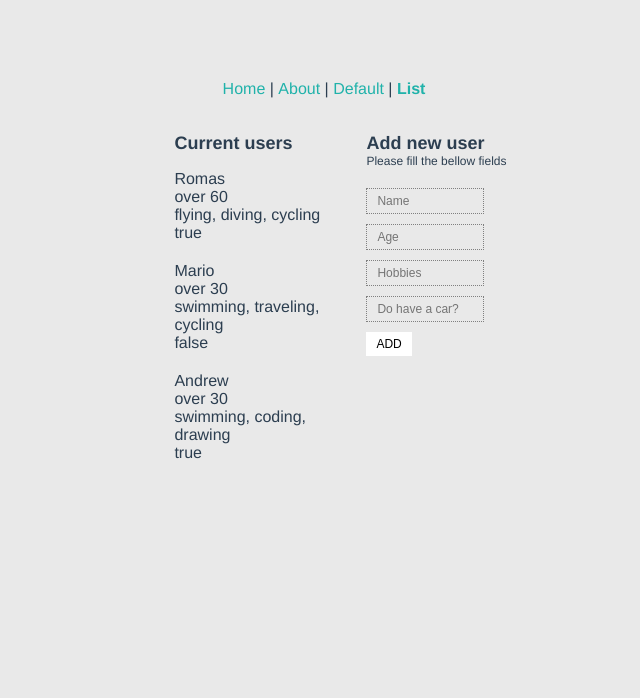
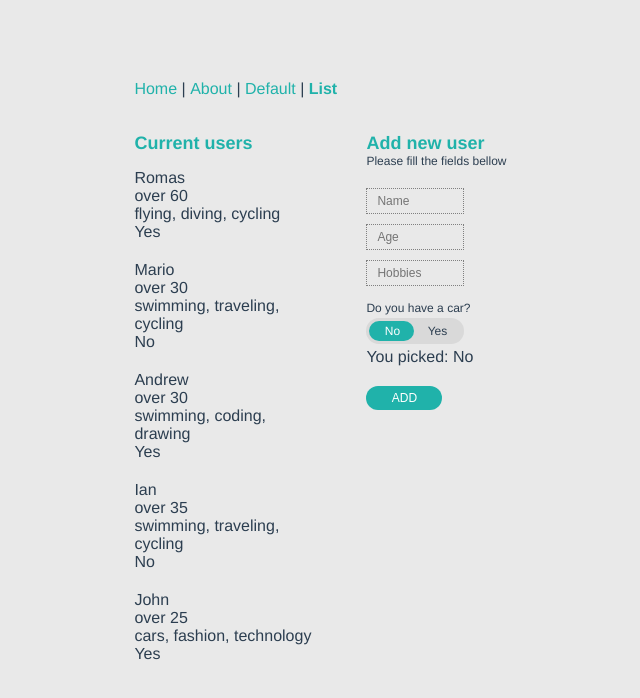
Before and after one commit to mario-iamb/vuejs_insta, a Vue app: page /#/list in a window 1280 px wide. Shown: the top 698 px of the page, without its empty margins (316-956 px from the left). Built offline with nearby package versions, Linux system fonts and the light colour scheme.

Commit message:
adding form to myList component

```diff
--- a/package.json
+++ b/package.json
@@ -15,6 +15,9 @@
     "@vue/cli-plugin-babel": "^3.0.1",
     "@vue/cli-plugin-eslint": "^3.0.1",
     "@vue/cli-service": "^3.0.1",
+    "node-sass": "^4.9.3",
+    "sass-loader": "^7.1.0",
+    "style-loader": "^0.22.1",
     "vue-template-compiler": "^2.5.17"
   },
   "eslintConfig": {
--- a/src/App.vue
+++ b/src/App.vue
@@ -17,6 +17,10 @@
 </template>
 
 <style>
+
+  #nav {
+    text-align: left;
+  }
 
   #nav a {
     color: lightseagreen;
--- a/src/components/MyList.vue
+++ b/src/components/MyList.vue
@@ -11,17 +11,42 @@
 
         <div class="add-users">
             <h2>Add new user</h2>
-            <p>Please fill the bellow fields</p>
-            <form action="">
-                <input type="text" placeholder="Name">
-                <br>
-                <input type="text" placeholder="Age">
-                <br>
-                <input type="text" placeholder="Hobbies">
-                <br>
-                <input type="text" placeholder="Do have a car?">
-                <br>
+            <p>Please fill the fields bellow</p>
+
+            <form v-on:submit="addUser">
+                <div class="field">
+                    <input type="text" v-model="newUser.name" placeholder="Name">
+                </div>
+
+                <div class="field">
+                    <input type="text" v-model="newUser.age" placeholder="Age">
+                </div>
+
+                <div class="field">
+                    <input type="text" v-model="newUser.hobbies" placeholder="Hobbies">
+                </div>
+
+                <div class="field">
+                    <p>Do you have a car?</p>
+
+                    <div class="switcher">
+                        <input type="radio" name="hasCar" v-bind:value="'No'" id="no" class="switcher__input switcher__input--yin" v-model="picked">
+                        <label for="no" class="switcher__label">No</label>
+
+                        <input type="radio" name="hasCar" v-bind:value="'Yes'" id="yes" class="switcher__input switcher__input--yang" v-model="picked">
+                        <label for="yes" class="switcher__label">Yes</label>
+
+                        <span class="switcher__toggle"></span>
+                    </div>
+
+                    <div class="new-div">
+                        <span>You picked: {{ picked }}</span>
+                    </div>
+                </div>
+
+                <div class="field">
                     <input type="submit" value="ADD">
+                </div>
             </form>
         </div>
     </div>
@@ -31,61 +56,114 @@
 <script>
 export default {
     name: 'MyList',
+
     data() {
         return {
+            picked: 'No',
+
+            newUser: {},
             users: [
                 {
                     name: 'Romas',
                     age: 'over 60',
                     hobbies: 'flying, diving, cycling',
-                    hasCar: true
+                    hasCar: 'Yes'
                 },
                 {
                     name: 'Mario',
                     age: 'over 30',
                     hobbies: 'swimming, traveling, cycling',
-                    hasCar: false
+                    hasCar: 'No'
                 },
                 {
                     name: 'Andrew',
                     age: 'over 30',
                     hobbies: 'swimming, coding, drawing',
-                    hasCar: true
+                    hasCar: 'Yes'
+                },
+                {
+                    name: 'Ian',
+                    age: 'over 35',
+                    hobbies: 'swimming, traveling, cycling',
+                    hasCar: 'No'
+                },
+                {
+                    name: 'John',
+                    age: 'over 25',
+                    hobbies: 'cars, fashion, technology',
+                    hasCar: 'Yes'
                 }
             ]
+        }
+    },
+    methods: {
+        addUser: function(e) {
+
+            // pushes newly reated 'newUser' into 'users' array
+            this.users.unshift({
+                name:this.newUser.name,
+                age:this.newUser.age,
+                hobbies:this.newUser.hobbies,
+                hasCar:this.newUser.hasCar,
+            });
+
+            // Clears input values after submit
+            this.newUser = '';
+
+            e.preventDefault();
         }
     }
 }
 </script>
 
 
-<style scoped>
+<style lang="scss" scoped>
+
     .my-list {
         margin-top: 20px;
+
+        h2 {
+            color: lightseagreen;
+            font-size: 18px;
         }
 
-    .page {
+        &.page {
             text-align: left;
         }
+
+        .current-users {
+            width: 50%;
+            float: left;
+
+            ul {
+                margin: 0;
+                padding: 0;
+
                 li {
                     list-style-type:none;
                     padding: 0 0 20px 0;
                 }
-
-    h2 {
-        padding-left: 40px;
-        font-size: 18px;
+            }
         }
 
-    .current-users, .add-users {
+        .add-users {
             width: 50%;
             float: left;
+            padding: 0 0 0 40px;
+            box-sizing: border-box;
+
+            p {
+                margin: -15px 0 20px 0;
+                font-size: 12px;
             }
 
-    .add-users p {
-        padding: 0 0 0 40px;
-        margin: -15px 0 20px 0;
-        font-size: 12px;
+            .field {
+                width: 100%;
+                float: left;
+                margin: 0 0 10px 0;
+
+                p {
+                   margin: 5px 0 0 0;
                 }
 
                 input {
@@ -94,13 +172,79 @@ export default {
                     border: 1px dotted gray;
                     font-size: 12px;
                     padding: 5px 10px;
-        margin: 0 0 10px 40px;
+                    outline: none;
+
+                    &:focus {
+                        border: 1px dotted lightseagreen;
                     }
 
-    input[type="submit"] {
-        width: inherit;
-        background: white;
+                    &[type="submit"] {
+                        margin-top: 10px;
+                        background: lightseagreen;
+                        color: white;
                         border: none;
                         cursor: pointer;
+                        border-radius: 30px;
+                    }
+                }
+
+                //SWITCHER
+                .switcher {
+                    display: inline-block;
+                    width: 90px;
+                    height: 18px;
+                    margin-top:3px;
+                    padding: 4px;
+                    background: #cccccc91;
+                    border-radius: 30px;
+                    position: relative;
+
+                    &__input {
+                        display: none;
+                    }
+
+                    &__label {
+                        width: 50%;
+                        float: left;
+                        font-size: 12px;
+                        line-height: 18px;
+                        font-family: 'Avenir', Helvetica, Arial, sans-serif;
+                        color: #2c3e50;
+                        text-align: center;
+                        cursor: pointer;
+                        position: inherit;
+                        z-index: 10;
+                        transition: color 0.2s cubic-bezier(0.4, 0.0, 0.2, 1);
+                        will-change: transform;
+                    }
+
+                    &__toggle {
+                        position: absolute;
+                        float: left;
+                        height: 20px;
+                        width: 45px;
+                        font-size: 12px;
+                        line-height: 30px;
+                        cursor: pointer;
+                        background-color: lightseagreen;
+                        border-radius: 30px;
+                        left: 3px;
+                        top: 3px;
+                        transition: left 0.25s cubic-bezier(0.4, 0.0, 0.2, 1);
+                        will-change: transform;
+                    }
+                }
+
+                .switcher__input:checked + .switcher__label {
+                    color: #fff;
+                }
+
+                .switcher__input--yang:checked ~ .switcher__toggle {
+                    left: 50px;
+                }
+
+
+            }
+        }
     }
 </style>
```
Also changed, not shown: 1 other file (tests, documents, lock files or other folders). Lines whose indentation alone changed are shown as unchanged.
